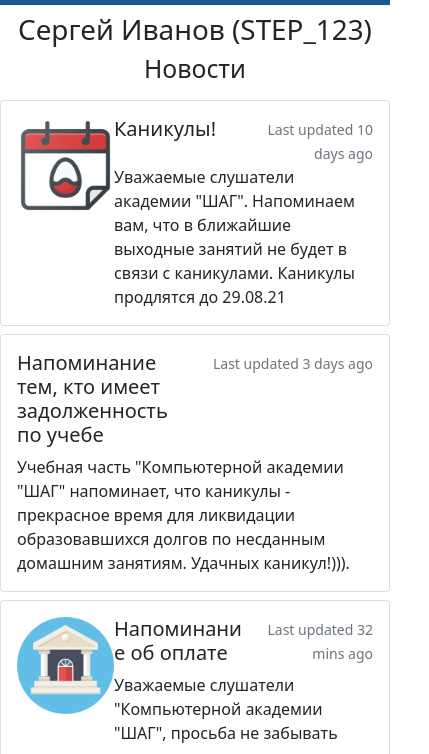
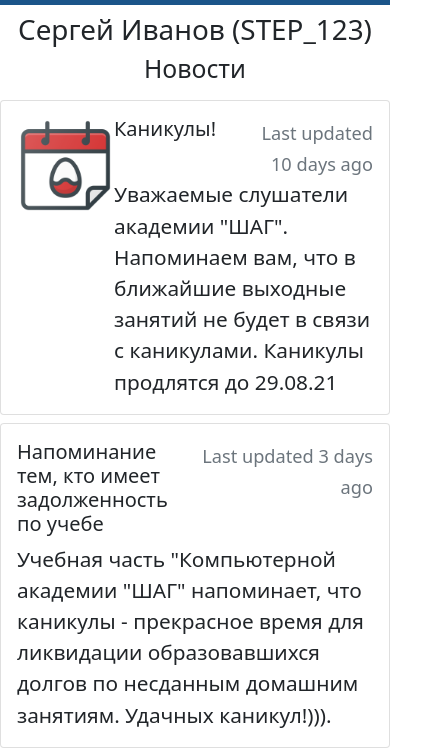
Before and after one commit to macedon-ps/studentDiary, a plain HTML site: page index.html in a window 390 px wide. Shown: the part 85-839 px from the top of the page, 429 px wide, since content can reach past the window. Drawn offline with Linux system fonts and the light colour scheme.

Commit message:
add edits

```diff
--- a/CSS/studentDiary.css
+++ b/CSS/studentDiary.css
@@ -195,9 +195,9 @@ form>input{
 
 /* медиазапросы */
 @media(max-width: 1320px){
-    /* .text-adapt{
-        font-size: 0.8em;
-    } */
+    .text-adapt{
+        font-size: 1.1em;
+    }
 }
 @media(max-width: 991px){
     .nav-img{
@@ -237,7 +237,7 @@ form>input{
         margin-left: 0.5em;
         font-size: 0.8em;
     }
-    /* .text-adapt{
-        font-size: 0.7em;
-    } */
+    .text-adapt{
+        font-size: 1.3em;
+    }
 }
```
